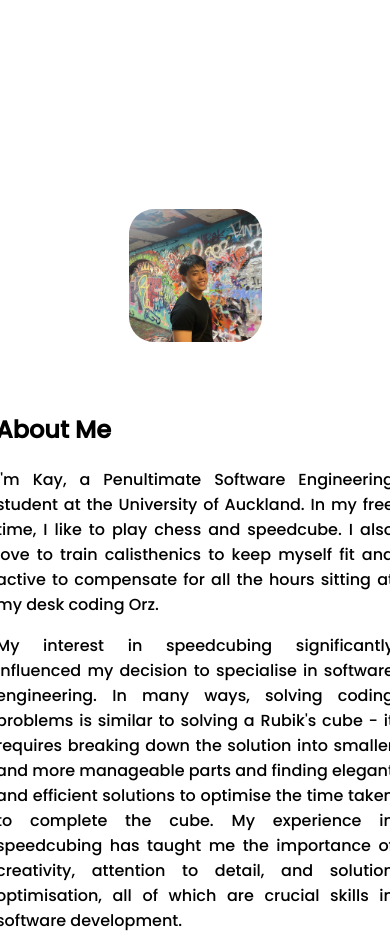
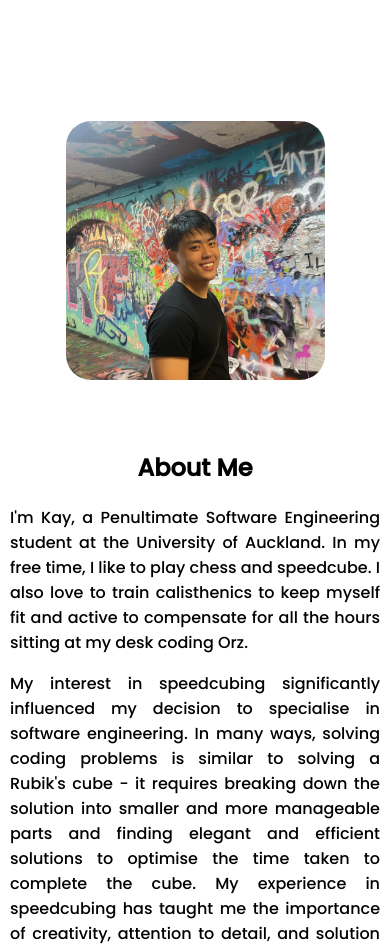
Before and after one commit to tangkay10k/personal-portfolio, a React (Create React App) app in the folder personal-portfolio/: page / in a window 390 px wide. Shown: the part 1040-1989 px from the top of the page. Built offline with nearby package versions, Linux system fonts and the light colour scheme.

Commit message:
style: Updated mobile phone view of site. - Made nav bar on top of all elements

```diff
--- a/personal-portfolio/src/App.css
+++ b/personal-portfolio/src/App.css
@@ -1,16 +1,5 @@
 .App {
   text-align: center;
-}
-
-.App-logo {
-  height: 40vmin;
-  pointer-events: none;
-}
-
-@media (prefers-reduced-motion: no-preference) {
-  .App-logo {
-    animation: App-logo-spin infinite 20s linear;
-  }
 }
 
 .App-header {
@@ -27,12 +16,3 @@
 .App-link {
   color: #61dafb;
 }
-
-@keyframes App-logo-spin {
-  from {
-    transform: rotate(0deg);
-  }
-  to {
-    transform: rotate(360deg);
-  }
-}
--- a/personal-portfolio/src/components/about/about.module.css
+++ b/personal-portfolio/src/components/about/about.module.css
@@ -11,14 +11,53 @@
 
 @media screen and (max-width: 1000px) {
   .container {
-    flex-direction: column; /* Stack elements vertically for smaller screens */
+    flex-direction: column;
   }
 
   .displayPicture {
-    /* Additional styles for the display picture on smaller screens */
-    width: 100%; /* Adjust the width as needed */
+    width: 100%;
     height: 100%;
-    margin: 0 auto; /* Center the image */
+    margin: 0 auto;
+    transition: 0.3s ease;
+  }
+}
+
+@media screen and (max-width: 600px) {
+  .container {
+    flex-direction: column;
+    justify-content: center;
+    align-items: center;
+    margin-left: 10px;
+    margin-right: 10px;
+  }
+
+  .about {
+    width: 100%;
+    text-align: center;
+  }
+
+  .displayPicture {
+    width: auto;
+    height: auto;
+    max-width: 80%;
+    margin: 0 auto;
+  }
+
+  .text {
+    text-align: center;
+  }
+
+  .content {
+    flex-direction: row;
+    align-items: center;
+  }
+  .overview {
+    height: 100px;
+    opacity: 0;
+    transition: opacity 0.5s ease;
+    align-self: flex-start;
+    width: 90%;
+    text-align: left;
   }
 }
 
--- a/personal-portfolio/src/components/contact/contact.module.css
+++ b/personal-portfolio/src/components/contact/contact.module.css
@@ -13,6 +13,7 @@
 .container {
   display: flex;
   flex-direction: row;
+  justify-content: center;
   align-items: center;
   height: 100vh;
   margin-left: 100px;
@@ -21,7 +22,9 @@
 
 .contactContainer {
   margin: 0px;
-  flex: 1;
+  height: 300px;
+  margin-left: 100px;
+  margin-right: 100px;
 }
 
 @media screen and (max-width: 1000px) {
@@ -34,6 +37,7 @@
     display: flex;
     flex-direction: column;
     align-items: center;
+    margin-bottom: 30px;
   }
 
   .title,
@@ -42,6 +46,33 @@
     display: flex;
     justify-content: center;
   }
+}
+
+@media screen and (max-width: 600px) {
+  .container {
+    flex-direction: column;
+    align-items: center;
+    margin-left: 10px;
+    margin-right: 10px;
+  }
+
+  .contactContainer {
+    margin-left: 10px;
+    margin-right: 10px;
+    margin-bottom: 20px;
+  }
+
+  .title {
+    font-size: 30px;
+    margin-top: 10px;
+  }
+
+  .subtitle {
+    font-size: 15px;
+    margin-top: 5px;
+  }
+
+  /* Adjust other elements as needed */
 }
 
 .socialMedia {
--- a/personal-portfolio/src/components/contact/form.module.css
+++ b/personal-portfolio/src/components/contact/form.module.css
@@ -1,12 +1,18 @@
 .formContainer {
-  width: 80vh;
+  width: 50vw; /* Example: 50% of the viewport width, adjust as needed */
+  margin: auto; /* This will center the formContainer in the flex container */
   display: flex;
   flex-direction: column;
   gap: 10px;
-  flex: 1;
 }
 
 @media screen and (max-width: 1000px) {
+  .formContainer {
+    width: 100%;
+  }
+}
+
+@media screen and (max-width: 600px) {
   .formContainer {
     width: 100%;
   }
--- a/personal-portfolio/src/components/nav/nav.module.css
+++ b/personal-portfolio/src/components/nav/nav.module.css
@@ -3,6 +3,7 @@
   position: fixed;
   top: 0;
   width: 100%;
+  z-index: 1000;
 }
 
 .clickables {
@@ -11,3 +12,13 @@
   justify-content: flex-end;
   align-items: center;
 }
+
+@media screen and (max-width: 600px) {
+  .clickables {
+    font-size: 13px;
+    height: 50px;
+    display: flex;
+    justify-content: flex-end;
+    align-items: center;
+  }
+}
```
Also changed, not shown: personal-portfolio/src/components/about/aboutme.js (+6 -3 lines).
